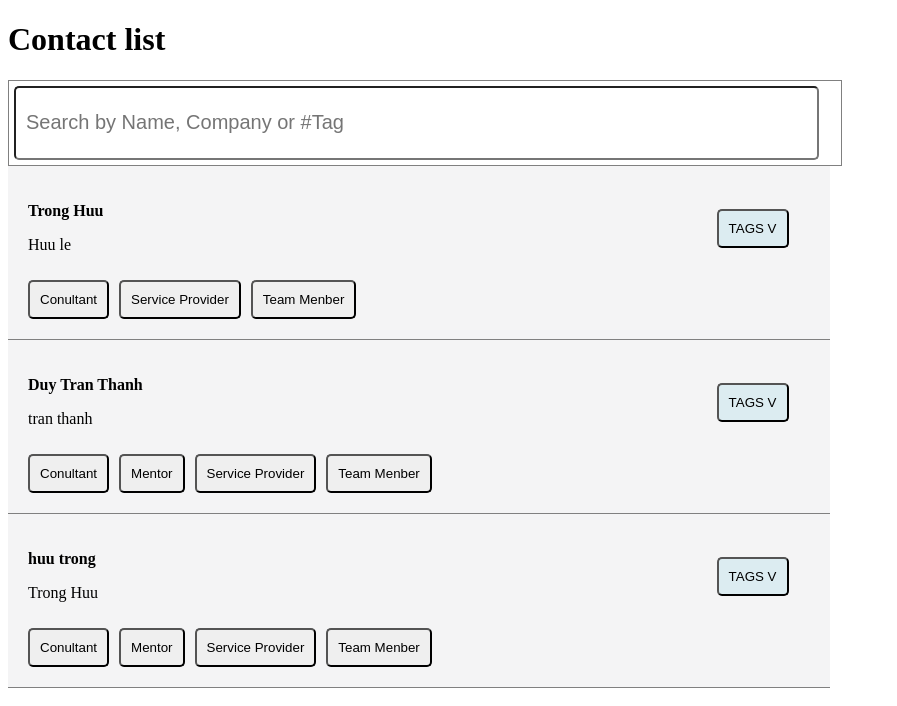
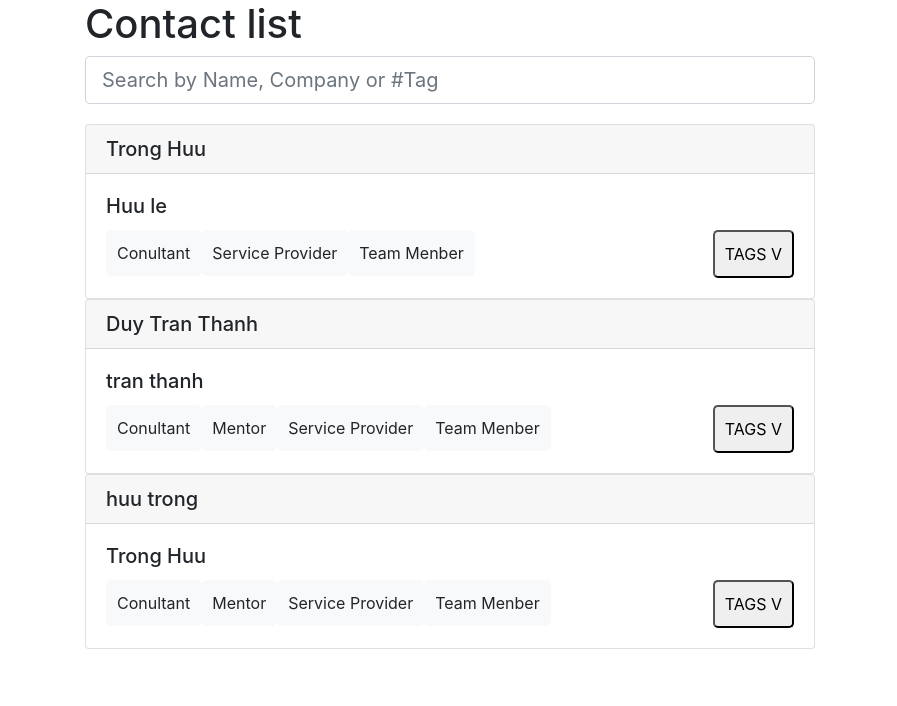
Before and after one commit to huulnt/angular-demo, an Angular app: page /contact in a window 1280 px wide. Shown: the top 706 px of the page, without its empty margins (0-897 px from the left). Built offline with nearby package versions, Linux system fonts and the light colour scheme.

Commit message:
UPDATE UI

```diff
--- a/angular.json
+++ b/angular.json
@@ -25,7 +25,11 @@
             "styles": [
               "src/styles.css"
             ],
-            "scripts": []
+            "scripts": [
+              "node_modules/jquery/dist/jquery.min.js",
+              "node_modules/popper.js/dist/umd/popper.min.js",
+              "node_modules/bootstrap/dist/js/bootstrap.min.js"
+            ]
           },
           "configurations": {
             "production": {
@@ -74,7 +78,8 @@
             "styles": [
               "src/styles.css"
             ],
-            "scripts": [],
+            "scripts": [
+            ],
             "assets": [
               "src/favicon.ico",
               "src/assets"
--- a/package.json
+++ b/package.json
@@ -20,7 +20,9 @@
     "@angular/platform-browser": "^6.0.3",
     "@angular/platform-browser-dynamic": "^6.0.3",
     "@angular/router": "^6.0.3",
+    "bootstrap": "^4.1.1",
     "core-js": "^2.5.4",
+    "popper.js": "^1.14.3",
     "rxjs": "^6.0.0",
     "zone.js": "^0.8.26"
   },
--- a/src/app/contact/contact-item/contact-item.component.html
+++ b/src/app/contact/contact-item/contact-item.component.html
@@ -1,24 +1,33 @@
-<div class="contact-item">
-  <p class="contact-name">{{contacts.name}}</p>
-  <p class="contact-title">{{contacts.title}}</p>
-  <div class="tag">
-      <button *ngFor="let tag of contacts.tag" type="button" [hidden]="!tag.status" class="tag-item">{{tag.name}}</button>
+<div class="card">
+  <h5 class="card-header">{{contacts.name}}</h5>
+  <div class="card-body">
+    <h5 class="card-title">{{contacts.title}}</h5>
+    <div class="row">
+      <div class="col-sm-8">
+        <button *ngFor="let tag of contacts.tag" type="button"
+                [hidden]="!tag.status"
+                class="btn btn-light">{{tag.name}}
+        </button>
       </div>
-  <div class="tagv-btn">
-    <button (click)="!showTagPopUp();">
+      <div class="col-sm-4 d-flex justify-content-end">
+        <button cl (click)="!showTagPopUp();">
           TAGS V
         </button>
-    <div class="tag-popup" *ngIf="isClick" >
+
+        <div class="tag-popup" *ngIf="isClick">
           <div class="contact-tag">
             <div *ngFor="let tag of contacts.tag">
               <a (click)="changStatus(tag)">
                 {{tag.status ? '[x]' : '[ ]'}} {{tag.name}}
               </a>
-          <div class="tag-edit" ><a (click)="editTag($event, tag)">Edit</a> / <a (click)="deleteTag(tag)">Delete</a></div>
+              <div class="tag-edit"><a (click)="editTag($event, tag)">Edit</a> / <a (click)="deleteTag(tag)">Delete</a>
+              </div>
             </div>
             <input [(ngModel)]="selectedTag.name" (keypress)="addTag($event);" placeholder="Add Tag and press Enter"
-               class="input-tag">
+                   class="form-control">
           </div>
         </div>
       </div>
     </div>
+  </div>
+</div>
--- a/src/app/contact/contact-list/contact-list.component.css
+++ b/src/app/contact/contact-list/contact-list.component.css
@@ -11,15 +11,6 @@ label {
   font-size: 40px;
 }
 
-.contact-detail {
-  width:30%;
-  padding:20px;
-  float:right;
-  background-color:#f4f4f5;
-  position: fixed;
-  float: right;
-  right: 0px;
-}
 .contact-list {
   float:left;
   width: 65%;
--- a/src/app/contact/contact-list/contact-list.component.html
+++ b/src/app/contact/contact-list/contact-list.component.html
@@ -1,17 +1,17 @@
+<div class="container">
   <h1>Contact list</h1>
-
-<div class="contact-list">
-  <div class="search-container">
-    <input #searchBox id="search-box" class="search-box"
+  <div class="row">
+    <div class="col-sm-8">
+      <input #searchBox style="margin-bottom: 20px" class="form-control form-control-lg"
              (keyup)="search($event, searchBox.value)"
              placeholder="Search by Name, Company or #Tag"
       />
-  </div>
       <div class="contact-item" *ngFor="let contact of contacts" (click)="selectContact(contact)"
            routerLink="/contact/{{contact.id}}">
         <app-contact-item [contacts$]="contact" [selected$]="selectedContact"></app-contact-item>
       </div>
     </div>
+    <div class="col-sm-4">
       <div class="contact-detail" *ngIf="selectedContact">
         <p class="detail-name">{{selectedContact.name}}</p>
         <div>
@@ -30,3 +30,6 @@
           <label>Skype: </label> <span>{{selectedContact.skype}}</span>
         </div>
       </div>
+    </div>
+  </div>
+</div>
--- a/src/styles.css
+++ b/src/styles.css
@@ -1 +1,2 @@
 /* You can add global styles to this file, and also import other style files */
+@import "~bootstrap/dist/css/bootstrap.css";
```
Lines whose indentation alone changed are shown as unchanged.
